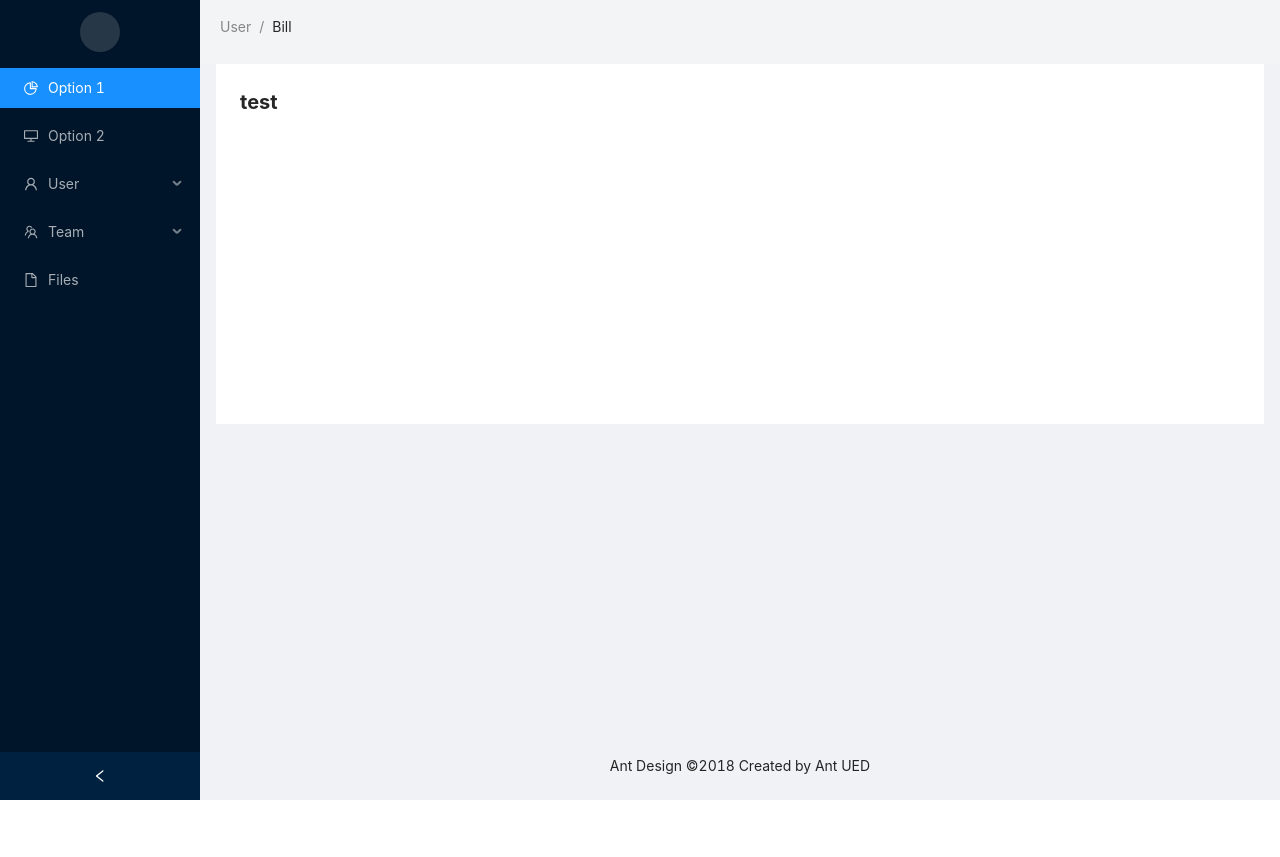
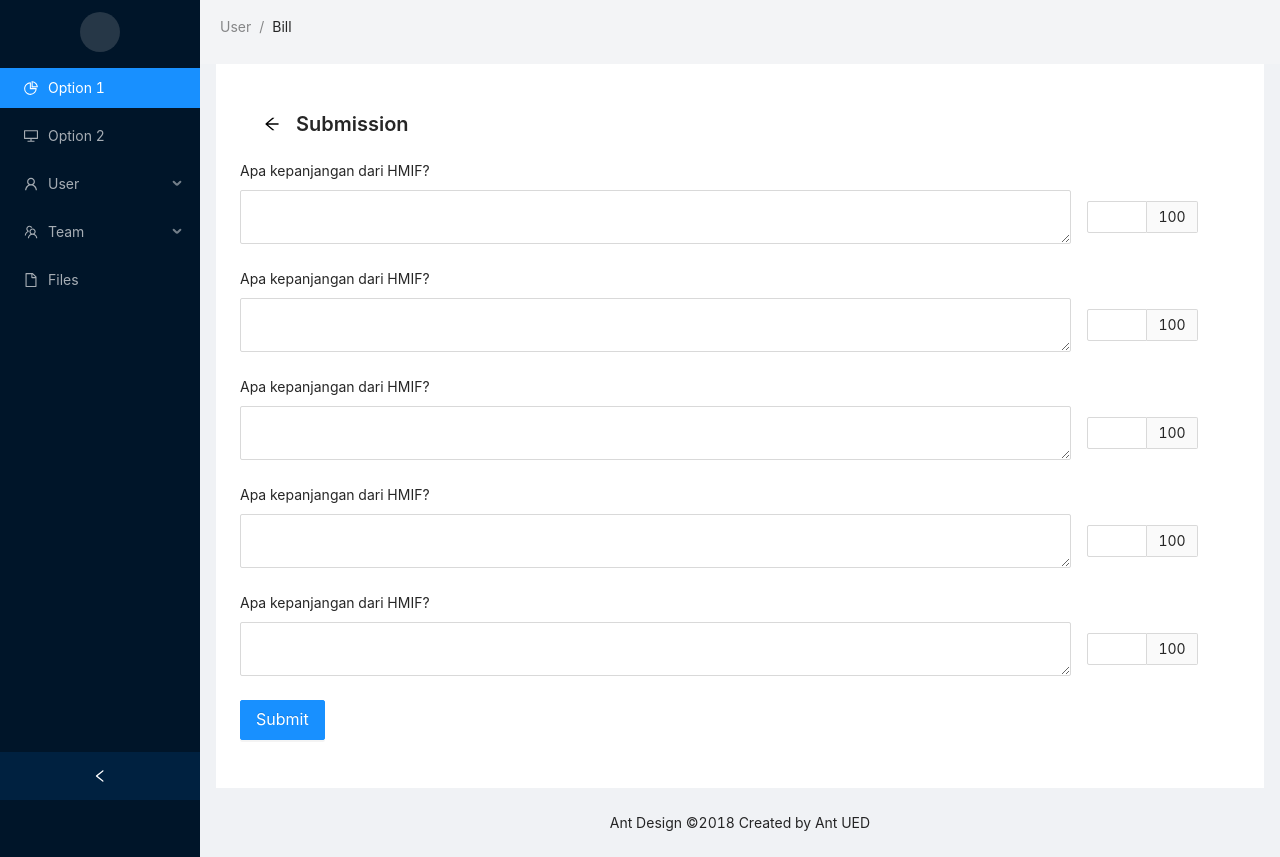
Before and after one commit to KATITB22/dashboard, a React (Vite) app: page /submissions/1 in a window 1280 px wide. Before the commit the page ends 800 px from the top, so only its background shows below. Built offline with nearby package versions, Linux system fonts and the light colour scheme.

Commit message:
add submission details/question page and edit page folder structure

```diff
--- /dev/null
+++ b/src/pages/Submission/SubmissionDetails.tsx
@@ -0,0 +1,65 @@
+import { Button, Col, Row, Form, Input, InputNumber, PageHeader } from 'antd';
+import { useNavigate } from 'react-router-dom';
+import { StandardLayout } from '../../layout/StandardLayout';
+
+const data = [
+    {
+        id: '1',
+        question: 'Apa kepanjangan dari HMIF?',
+    },
+    {
+        id: '2',
+        question: 'Apa kepanjangan dari HMIF?',
+    },
+    {
+        id: '3',
+        question: 'Apa kepanjangan dari HMIF?',
+    },
+    {
+        id: '4',
+        question: 'Apa kepanjangan dari HMIF?',
+    },
+    {
+        id: '5',
+        question: 'Apa kepanjangan dari HMIF?',
+    },
+];
+
+export const SubmissionDetails = () => {
+    const navigate = useNavigate();
+
+    return (
+        <StandardLayout>
+            <PageHeader onBack={() => navigate(-1)} title="Submission" />
+            <Row justify="center">
+                <Col span={24}>
+                    <Form layout="vertical">
+                        {data.map((item) => (
+                            <Form.Item label={item.question} name={item.id}>
+                                <Input.Group>
+                                    <Row gutter={[16, 16]} align="middle">
+                                        <Col xs={24} xl={20}>
+                                            <Input.TextArea />
+                                        </Col>
+                                        <Col span={3}>
+                                            <InputNumber addonAfter="100" />
+                                        </Col>
+                                    </Row>
+                                </Input.Group>
+                            </Form.Item>
+                        ))}
+                        <Form.Item>
+                            <Button
+                                size="large"
+                                type="primary"
+                                htmlType="submit"
+                            >
+                                Submit
+                            </Button>
+                        </Form.Item>
+                    </Form>
+                </Col>
+            </Row>
+        </StandardLayout>
+    );
+};
--- a/src/pages/SubmissionList.tsx
+++ b/src/pages/Submission/SubmissionList.tsx
@@ -2,7 +2,7 @@ import { Table, PageHeader, Space, Button } from 'antd';
 import { FolderOpenOutlined } from '@ant-design/icons';
 import type { ColumnsType } from 'antd/lib/table';
 import { useNavigate, Link } from 'react-router-dom';
-import { StandardLayout } from '../layout/StandardLayout';
+import { StandardLayout } from '../../layout/StandardLayout';
 
 interface DataType {
     id: number;
@@ -50,7 +50,7 @@ const columns: ColumnsType<DataType> = [
         key: 'action',
         render: (_, record) => (
             <Space size="middle">
-                <Link to={`${record.id}`}>
+                <Link to={`/submissions/${record.id}`}>
                     <Button
                         type="primary"
                         icon={<FolderOpenOutlined />}
--- a/src/pages/CreateTopic.tsx
+++ b/src/pages/Topic/CreateTopic.tsx
@@ -1,7 +1,7 @@
 import { PageHeader } from 'antd';
 import { useNavigate } from 'react-router-dom';
-import { StandardLayout } from '../layout/StandardLayout';
-import { TopicForm } from '../components/TopicForm';
+import { StandardLayout } from '../../layout/StandardLayout';
+import { TopicForm } from '../../components/TopicForm';
 
 export const CreateTopic = () => {
     const navigate = useNavigate();
--- a/src/pages/EditTopic.tsx
+++ b/src/pages/Topic/EditTopic.tsx
@@ -1,7 +1,7 @@
 import { Divider, List, PageHeader } from 'antd';
 import { useNavigate } from 'react-router-dom';
-import { StandardLayout } from '../layout/StandardLayout';
-import { TopicForm } from '../components/TopicForm';
+import { StandardLayout } from '../../layout/StandardLayout';
+import { TopicForm } from '../../components/TopicForm';
 
 export const EditTopic = () => {
     const navigate = useNavigate();
--- a/src/pages/Topic.tsx
+++ b/src/pages/Topic/Topic.tsx
@@ -6,7 +6,7 @@ import {
 } from '@ant-design/icons';
 import type { ColumnsType } from 'antd/lib/table';
 import { Link } from 'react-router-dom';
-import { StandardLayout } from '../layout/StandardLayout';
+import { StandardLayout } from '../../layout/StandardLayout';
 
 interface TopicData {
     id: number;
@@ -34,7 +34,7 @@ const columns: ColumnsType<TopicData> = [
                         Edit
                     </Button>
                 </Link>
-                <Link to={`submissions/${record.id}`}>
+                <Link to={`${record.id}/submissions`}>
                     <Button
                         type="primary"
                         icon={<ContainerOutlined />}
--- a/src/routing.ts
+++ b/src/routing.ts
@@ -7,26 +7,32 @@ const DefPage = React.lazy(() =>
 );
 
 const TopicPage = React.lazy(() =>
-    import('./pages/Topic').then((module) => ({
+    import('./pages/Topic/Topic').then((module) => ({
         default: module.Topic,
     }))
 );
 
 const CreateTopicPage = React.lazy(() =>
-    import('./pages/CreateTopic').then((module) => ({
+    import('./pages/Topic/CreateTopic').then((module) => ({
         default: module.CreateTopic,
     }))
 );
 
 const EditTopicPage = React.lazy(() =>
-    import('./pages/EditTopic').then((module) => ({
+    import('./pages/Topic/EditTopic').then((module) => ({
         default: module.EditTopic,
     }))
 );
 
 const SubmissionListPage = React.lazy(() =>
-    import('./pages/SubmissionList').then((module) => ({
+    import('./pages/Submission/SubmissionList').then((module) => ({
         default: module.SubmissionList,
+    }))
+);
+
+const SubmissionDetailsPage = React.lazy(() =>
+    import('./pages/Submission/SubmissionDetails').then((module) => ({
+        default: module.SubmissionDetails,
     }))
 );
 
@@ -71,8 +77,13 @@ export const Routing: PageRouting[] = [
     },
     {
         title: 'Submission List',
-        path: '/topic/submissions/:id',
+        path: '/topic/:id/submissions',
         component: SubmissionListPage,
+    },
+    {
+        title: 'Submission Details',
+        path: '/submissions/:id',
+        component: SubmissionDetailsPage,
     },
     PageNotFoundRouting,
 ];
```
